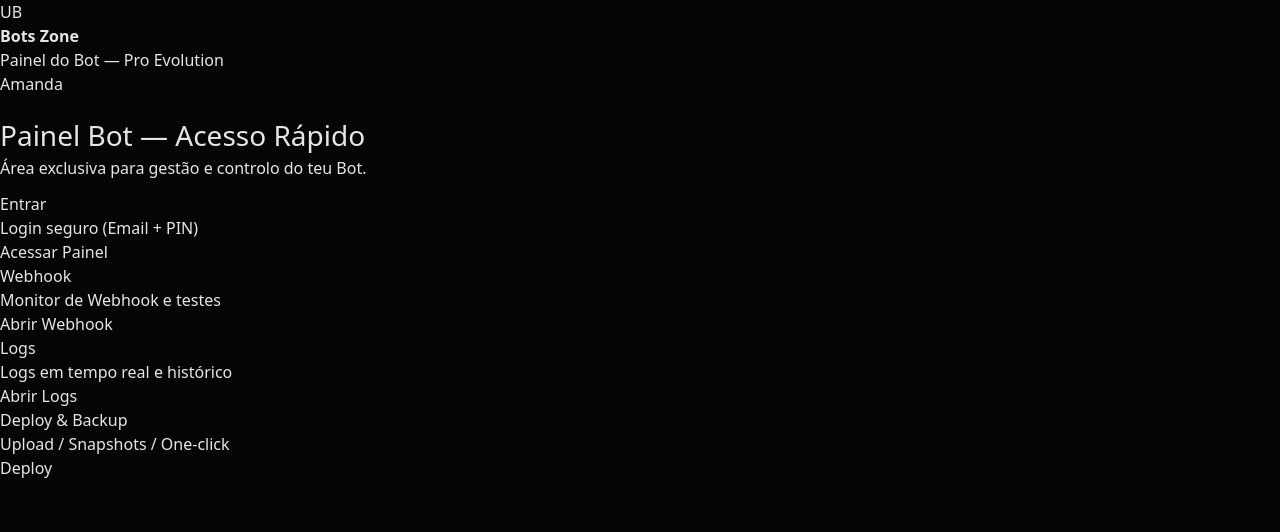
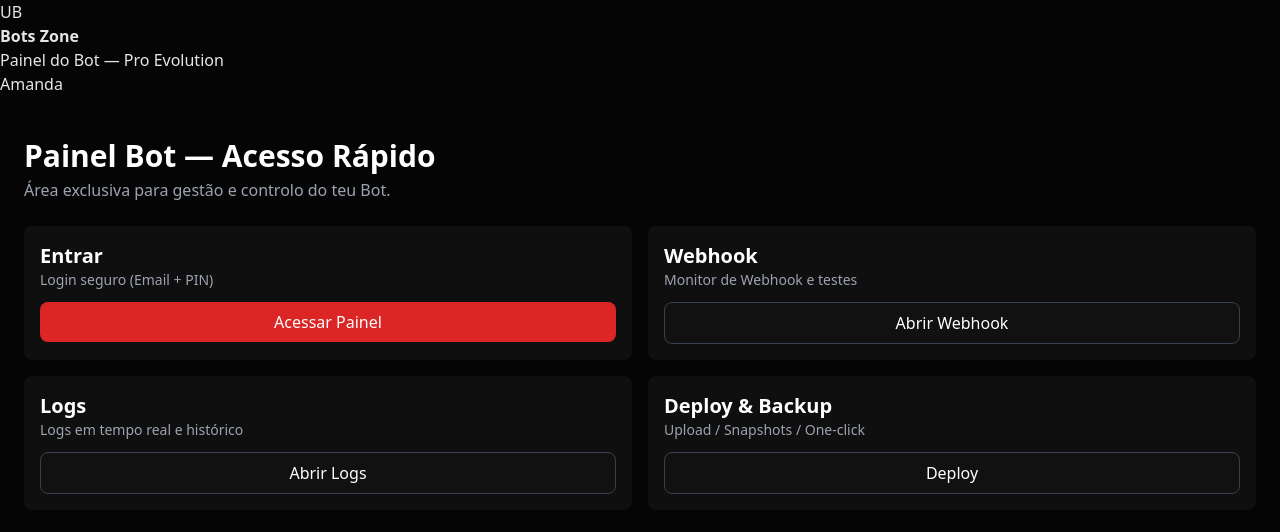
Before and after one commit to rubensilver/uchiha-site, a Next.js app: page /painel-bot in a window 1280 px wide. Shown: the top 532 px of the page. Built offline with nearby package versions, Linux system fonts and the light colour scheme.

Commit message:
Update page.tsx

```diff
--- a/app/painel-bot/page.tsx
+++ b/app/painel-bot/page.tsx
@@ -1,30 +1,53 @@
 import Link from 'next/link';
-export default function Home() {
+
+export default function PainelBotHome() {
   return (
-    <div>
-      <h1 style={{fontSize:28}}>Painel Bot — Acesso Rápido</h1>
-      <p className="small">Área exclusiva para gestão e controlo do teu Bot.</p>
-      <div style={{marginTop:12}} className="grid">
-        <div className="card">
-          <h3>Entrar</h3>
-          <p className="small">Login seguro (Email + PIN)</p>
-          <Link href="/painel-bot/login"><button className="btn">Acessar Painel</button></Link>
+    <div className="text-white p-6">
+      <h1 className="text-3xl font-bold">Painel Bot — Acesso Rápido</h1>
+      <p className="text-gray-400 mt-1">Área exclusiva para gestão e controlo do teu Bot.</p>
+
+      <div className="grid grid-cols-1 md:grid-cols-2 gap-4 mt-6">
+
+        <div className="card p-4 bg-[#0f0f10] rounded-lg">
+          <h3 className="text-xl font-semibold">Entrar</h3>
+          <p className="text-gray-400 text-sm">Login seguro (Email + PIN)</p>
+          <Link href="/painel-bot/login">
+            <button className="btn mt-3 w-full bg-red-600 hover:bg-red-700 rounded-lg px-4 py-2">
+              Acessar Painel
+            </button>
+          </Link>
         </div>
-        <div className="card">
-          <h3>Webhook</h3>
-          <p className="small">Monitor de Webhook e testes</p>
-          <Link href="/painel-bot/webhook"><button className="btn">Abrir Webhook</button></Link>
+
+        <div className="card p-4 bg-[#0f0f10] rounded-lg">
+          <h3 className="text-xl font-semibold">Webhook</h3>
+          <p className="text-gray-400 text-sm">Monitor de Webhook e testes</p>
+          <Link href="/painel-bot/webhook">
+            <button className="btn mt-3 w-full bg-[#111] border border-gray-700 hover:bg-white/5 rounded-lg px-4 py-2">
+              Abrir Webhook
+            </button>
+          </Link>
         </div>
-        <div className="card">
-          <h3>Logs</h3>
-          <p className="small">Logs em tempo real e histórico</p>
-          <Link href="/painel-bot/logs"><button className="btn">Abrir Logs</button></Link>
+
+        <div className="card p-4 bg-[#0f0f10] rounded-lg">
+          <h3 className="text-xl font-semibold">Logs</h3>
+          <p className="text-gray-400 text-sm">Logs em tempo real e histórico</p>
+          <Link href="/painel-bot/logs">
+            <button className="btn mt-3 w-full bg-[#111] border border-gray-700 hover:bg-white/5 rounded-lg px-4 py-2">
+              Abrir Logs
+            </button>
+          </Link>
         </div>
-        <div className="card">
-          <h3>Deploy & Backup</h3>
-          <p className="small">Upload / Snapshots / One-click</p>
-          <Link href="/painel-bot/deploy"><button className="btn">Deploy</button></Link>
+
+        <div className="card p-4 bg-[#0f0f10] rounded-lg">
+          <h3 className="text-xl font-semibold">Deploy & Backup</h3>
+          <p className="text-gray-400 text-sm">Upload / Snapshots / One-click</p>
+          <Link href="/painel-bot/deploy">
+            <button className="btn mt-3 w-full bg-[#111] border border-gray-700 hover:bg-white/5 rounded-lg px-4 py-2">
+              Deploy
+            </button>
+          </Link>
         </div>
+
       </div>
     </div>
   );
```
